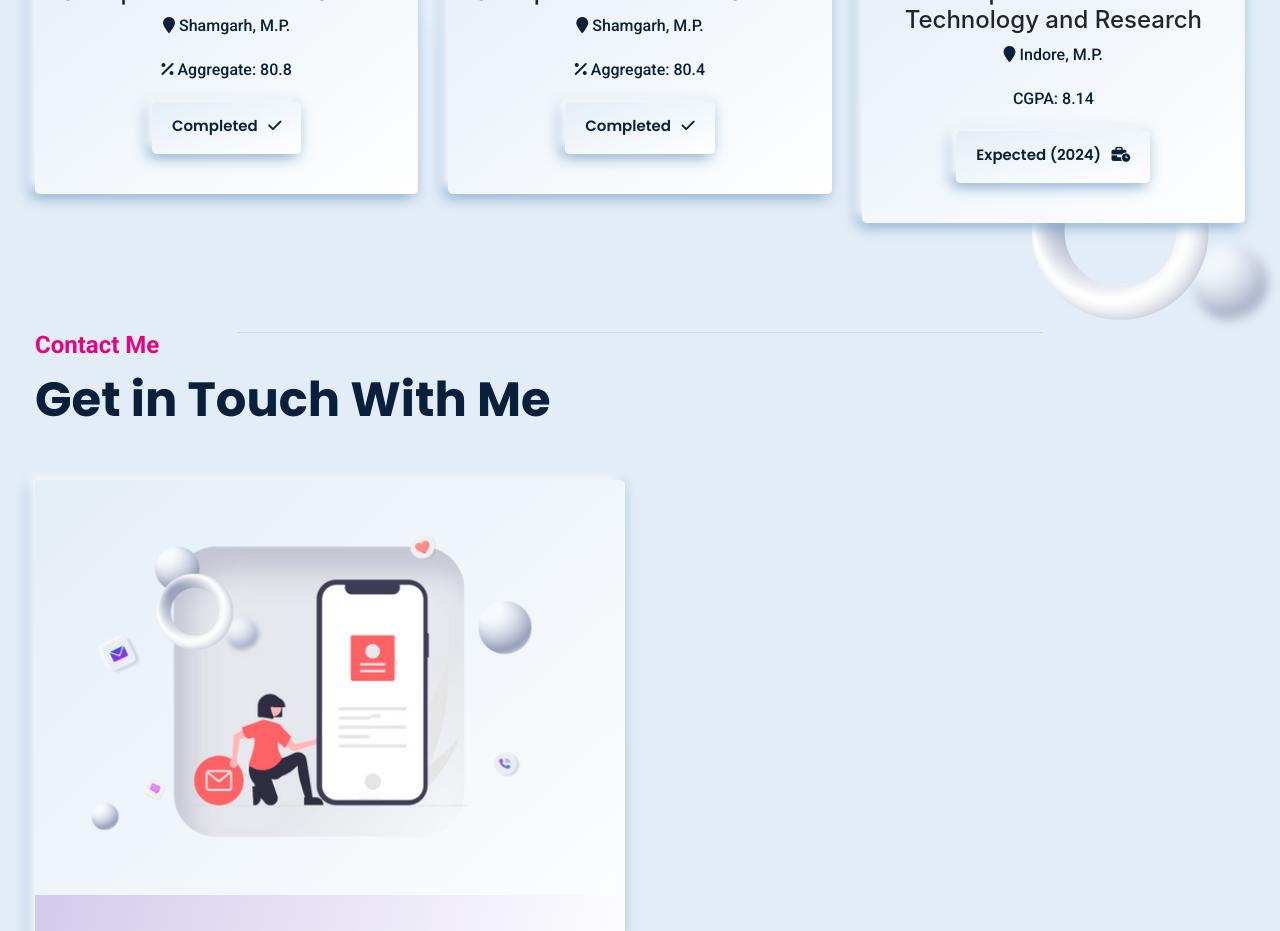
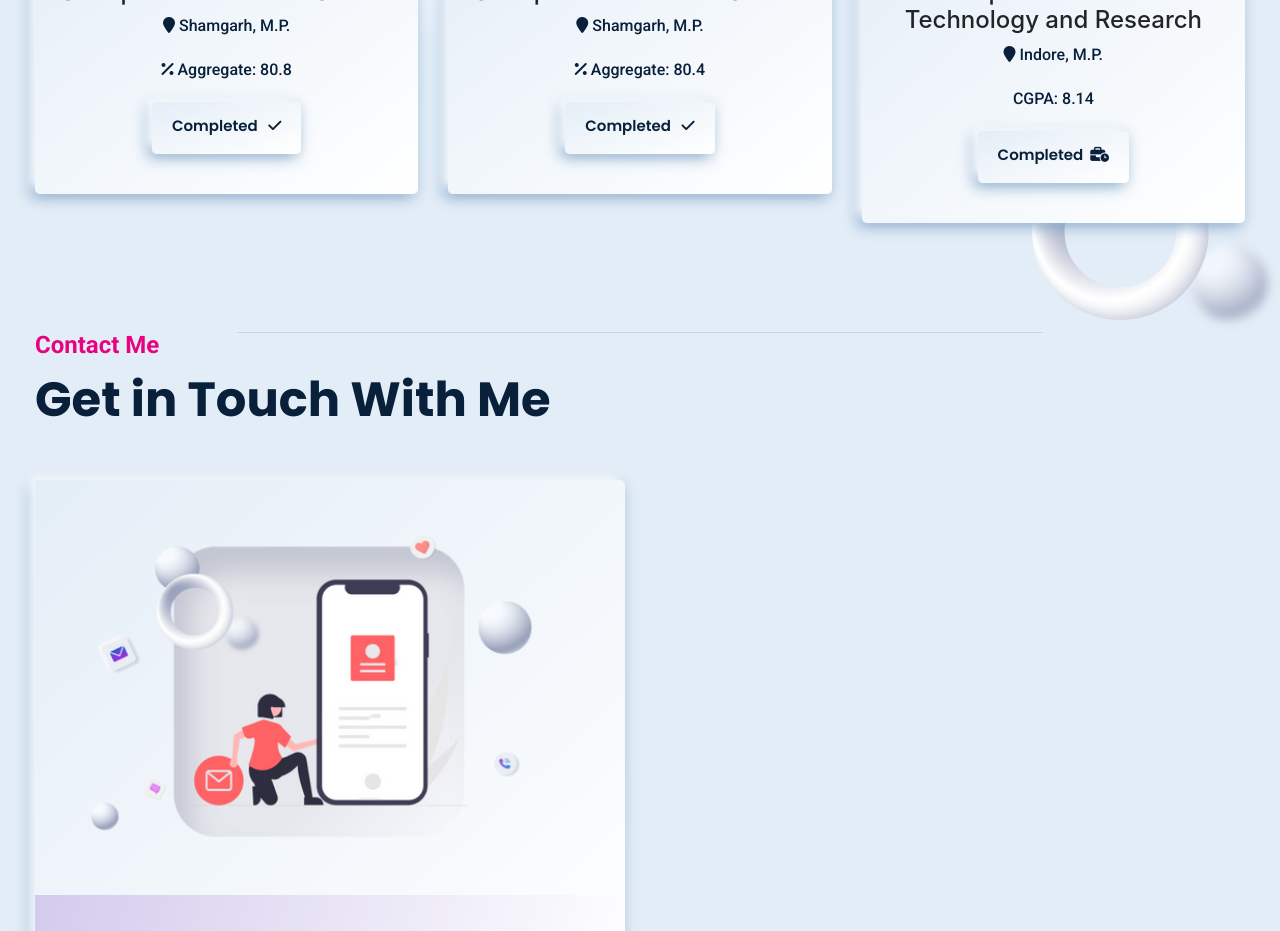
Before and after one commit to tanishka-kalra/tanishka-kalra.github.io, a plain HTML site: page index.html in a window 1280 px wide. Shown: the part 3880-4811 px from the top of the page. Drawn offline with Linux system fonts and the light colour scheme.

Commit message:
Update index.html

```diff
--- a/index.html
+++ b/index.html
@@ -372,7 +372,7 @@
 								<li>CGPA: 8.14</li>
 							</ul>
 							<a>
-								Expected (2024) <i class="fa-solid fa-business-time"></i>
+								 Completed<i class="fa-solid fa-business-time"></i>
 							</a>
 						</div>
 					</div>
```
